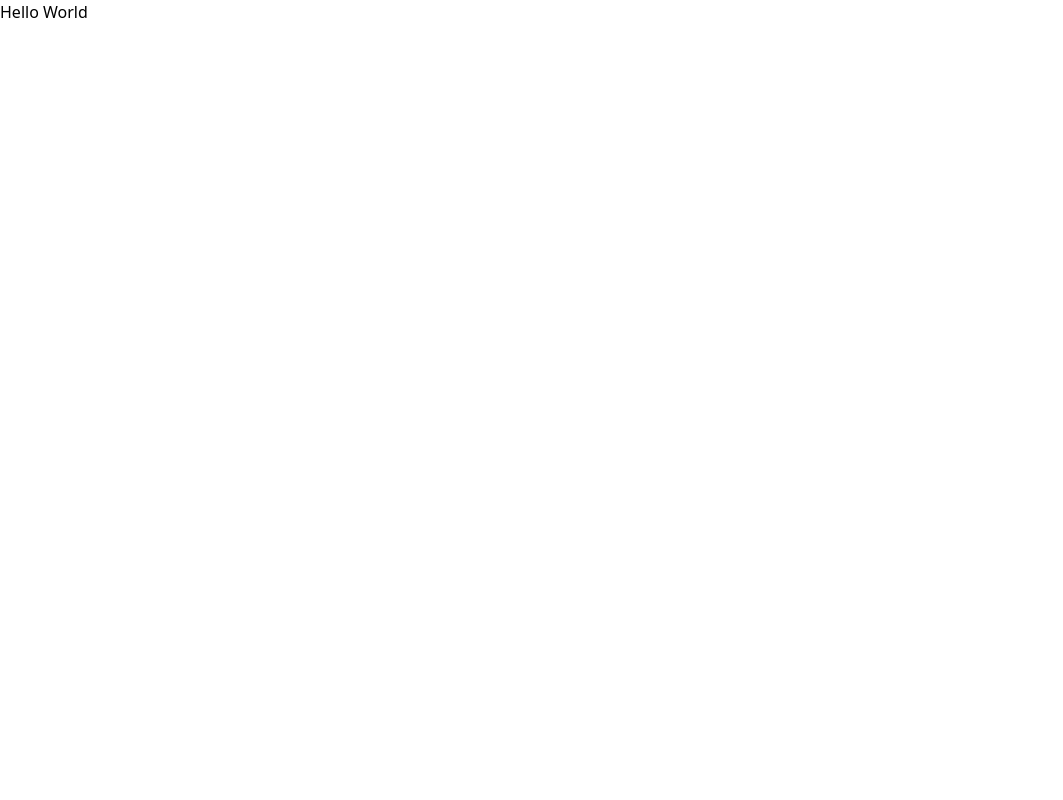
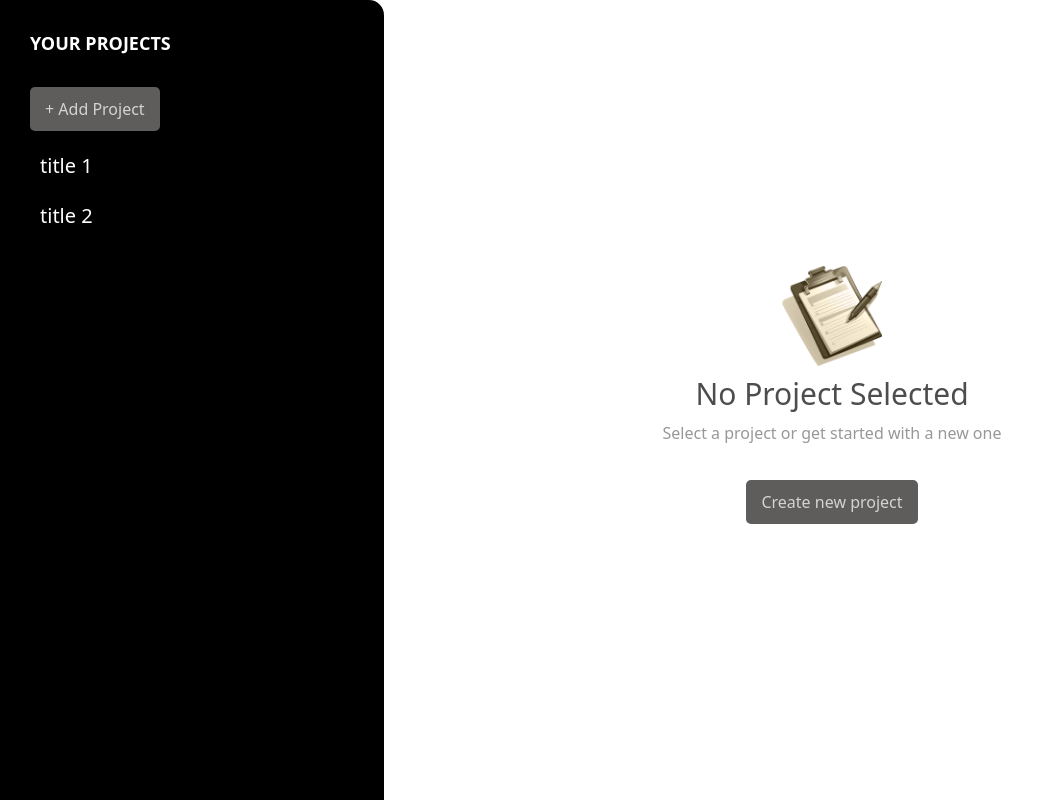
Before and after one commit to bluesand019/react-advanced, a React (Vite) app in the folder project-management-app/: page / in a window 1280 px wide. Shown: the whole page, without its empty margins (0-1063 px from the left). Built offline with nearby package versions, Linux system fonts and the light colour scheme.

Commit message:
implemented sidebar home and form component

```diff
--- a/project-management-app/src/App.jsx
+++ b/project-management-app/src/App.jsx
@@ -1,8 +1,33 @@
+import Home from "./components/Home";
+import Sidebar from "./components/Sidebar";
+import Form from "./components/Form";
+import { useState } from "react";
+
 function App() {
+  const [isAddProject, setIsAddProject] = useState(false);
+  const [projects, setProjects] = useState([
+    {
+      id: "123",
+      title: "title 1",
+      description: "Random desc",
+      date: "12-11-2003",
+    },
+    {
+      id: "1234",
+      title: "title 2",
+      description: "Random desc",
+      date: "12-11-2003",
+    },
+  ]);
   return (
-    <>
-      <h1 className="my-8 text-center text-5xl font-bold">Hello World</h1>
-    </>
+    <div className="app">
+      <Sidebar setIsAddProject={setIsAddProject} projects={projects} />
+      {isAddProject ? (
+        <Form setProjects={setProjects} setIsAddProject={setIsAddProject} />
+      ) : (
+        <Home />
+      )}
+    </div>
   );
 }
 
--- /dev/null
+++ b/project-management-app/src/components/Form.jsx
@@ -0,0 +1,44 @@
+import React from "react";
+import { useRef } from "react";
+
+const Form = ({ setProjects, setIsAddProject }) => {
+    const titleRef = useRef();
+    const descriptionRef = useRef();
+    const dateRef = useRef();
+
+    const handleProjects = () => {
+        const newProject = {
+            id: Date.now() +"",
+            title: titleRef.current.value,
+            description: descriptionRef.current.value,
+            date: dateRef.current.value
+        }
+        setProjects((prevProjects) => [newProject, ...prevProjects]);
+        setIsAddProject(false);
+    }
+
+  return (
+    <div className="form-container">
+      <div className="buttons">
+        <button className="cancel-btn">Cancel</button>
+        <button className="save-btn" onClick={handleProjects}>Save</button>
+      </div>
+      <div className="input-group">
+        <label>TITLE</label> <br />
+        <input type="text" ref={titleRef} required />
+      </div>
+
+      <div className="input-group">
+        <label>DESCRIPTION</label> <br />
+        <input type="text" ref={descriptionRef} />
+      </div>
+
+      <div className="input-group">
+        <label>DUE DATE</label> <br />
+        <input type="date" ref={dateRef} />
+      </div>
+    </div>
+  );
+};
+
+export default Form;
--- /dev/null
+++ b/project-management-app/src/components/Home.jsx
@@ -0,0 +1,19 @@
+import React from "react";
+import logo from "../assets/no-projects.png";
+
+const Home = () => {
+  return (
+    <div className="home">
+      <div className="image">
+        <img src={logo} alt="" />
+      </div>
+      <h1>No Project Selected</h1>
+      <p>Select a project or get started with a new one</p>
+      <div className="btn">
+        <button className="add-project-btn">Create new project</button>
+      </div>
+    </div>
+  );
+};
+
+export default Home;
--- /dev/null
+++ b/project-management-app/src/components/Sidebar.jsx
@@ -0,0 +1,23 @@
+import React from "react";
+
+const Sidebar = ({ setIsAddProject, projects }) => {
+
+  const handleAddProject = () => {
+    setIsAddProject(true);
+  }
+  return (
+    <div className="sidebar">
+      <h1>YOUR PROJECTS</h1>
+      <button className="add-project-btn" onClick={handleAddProject}>
+        + Add Project
+      </button>
+      <ul>
+        {projects.map(element => {
+           return <li key={element.id}><button className="project-title-btn">{element.title}</button></li>
+        })}
+      </ul>
+    </div>
+  );
+};
+
+export default Sidebar;
--- a/project-management-app/src/index.css
+++ b/project-management-app/src/index.css
@@ -1,3 +1,122 @@
 @tailwind base;
 @tailwind components;
 @tailwind utilities;
+
+.app {
+    display: flex;
+    flex-direction: row;
+}
+
+.sidebar {
+    width: 30vw;
+    height: 100vh;
+    color: white;
+    background-color: black;
+    padding-left: 30px;
+    padding-top: 30px;
+    border-top-right-radius: 15px;
+}
+
+.sidebar h1 {
+    font-weight: 900;
+    font-size: large;
+}
+
+.add-project-btn {
+    background-color: rgb(94, 93, 92);
+    color: rgb(212, 211, 211);
+    margin-top: 30px;
+    padding: 10px 15px;
+    border-radius: 5px;
+    font-weight: 500;
+    margin-bottom: 10px;
+}
+
+.add-project-btn:hover {
+    background-color: hsl(30, 1%, 46%);
+}
+
+.home {
+    display: flex;
+    flex-direction: column;
+    justify-content: center;
+    align-items: center;
+    width: 70vw;
+    gap: 5px;
+}
+
+.home h1 {
+    font-size: 30px;
+    font-weight: 500;
+    color: rgb(78, 77, 77);
+}
+
+.home p {
+    color: rgb(153, 151, 151);
+    font-weight: 500;
+}
+
+.image img {
+    height: 100px;
+    width: 100px;
+}
+
+.form-container {
+    display: flex;
+    flex-direction: column;
+    gap: 10px;
+    justify-content: center;
+    width: 70vw;
+    padding-left: 80px;
+}
+
+.form-container input {
+    border: none;
+    border-radius: 3px;
+    background-color: rgb(231, 226, 226);
+    width: 40vw;
+    color: rgb(73, 73, 73);
+    padding: 5px;
+}
+
+.buttons {
+    width: 40vw;
+    display: flex;
+    justify-content: right;
+}
+
+.form-container button {
+    padding: 10px 15px;
+    margin: 5px;
+    border-radius: 5px;
+    width: 100px;
+    font-weight: 500;
+}
+
+.cancel-btn {
+    color: rgb(61, 61, 61);
+}
+
+.save-btn {
+    background-color: black;
+    color: white;
+}
+
+.input-group label {
+    font-weight: 500;
+    color: rgb(95, 94, 94);
+}
+
+.project-title-btn {
+    font-size: 20px;
+    margin: 5px;
+    margin-left: 0px;
+    width: 20vw;
+    text-align: left;
+    padding: 5px 10px;
+    border-radius: 5px;
+}
+
+.project-title-btn:hover {
+    background-color: rgba(240, 237, 237, 0.192);
+}
```
Also changed, not shown: project-management-app/src/components/Tasks.jsx (added, +11 -0 lines).
